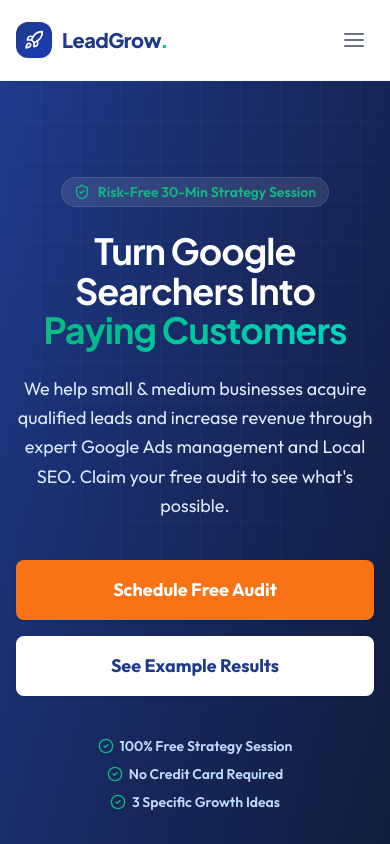
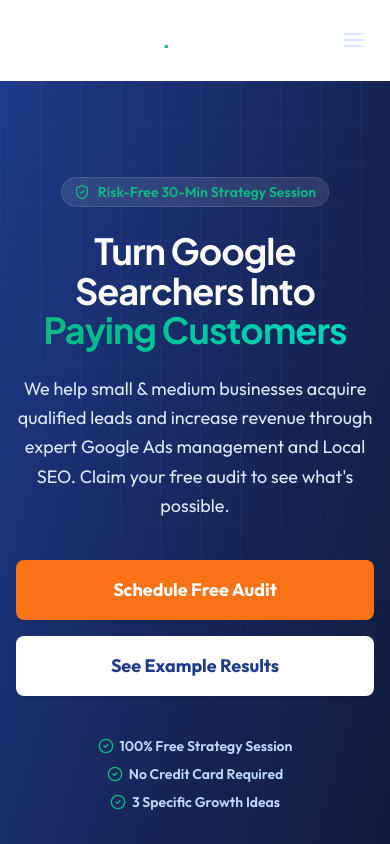
Before and after one commit to rafiulislam1306/Agency, a Next.js app: page / in a window 390 px wide. Shown: the top 844 px of the page. Built offline with nearby package versions, Linux system fonts and the light colour scheme.

Commit message:
style: implement dynamic scroll-responsive header transparency on homepage

```diff
--- a/components/Navbar.tsx
+++ b/components/Navbar.tsx
@@ -1,6 +1,6 @@
 "use client";
 
-import React, { useState } from "react";
+import React, { useState, useEffect } from "react";
 import Link from "next/link";
 import { usePathname } from "next/navigation";
 import { Rocket } from "lucide-react";
@@ -8,9 +8,23 @@
 
 export default function Navbar() {
   const [isOpen, setIsOpen] = useState(false);
+  const [isScrolled, setIsScrolled] = useState(false);
   const pathname = usePathname();
 
   const toggleMenu = () => setIsOpen(!isOpen);
+
+  useEffect(() => {
+    const handleScroll = () => {
+      setIsScrolled(window.scrollY > 20);
+    };
+    window.addEventListener("scroll", handleScroll);
+    return () => window.removeEventListener("scroll", handleScroll);
+  }, []);
+
+  // Close menu on route change
+  useEffect(() => {
+    setIsOpen(false);
+  }, [pathname]);
 
   const navLinks = [
     { name: "Home", href: "/" },
@@ -29,41 +43,78 @@
     return pathname.startsWith(href);
   };
 
+  const isHomepage = pathname === "/";
+  const useTransparentHeader = isHomepage && !isScrolled && !isOpen;
+
   return (
     <>
-      <header className="sticky top-0 z-50 w-full bg-white/80 backdrop-blur-md border-b border-gray-100/80 shadow-xs transition-all duration-300">
+      <header
+        className={`sticky top-0 z-50 w-full transition-all duration-300 ${
+          useTransparentHeader
+            ? "bg-transparent border-b border-transparent shadow-none"
+            : "bg-white/80 backdrop-blur-md border-b border-gray-100/80 shadow-xs"
+        }`}
+      >
         <div className="max-w-7xl mx-auto px-4 sm:px-6 lg:px-8">
           <div className="flex justify-between items-center h-20">
             {/* Logo */}
             <div className="flex-shrink-0 flex items-center">
               <Link href="/" className="flex items-center space-x-2.5 group">
-                <div className="bg-gradient-to-br from-brand-blue to-blue-800 p-2 rounded-xl text-white shadow-xs group-hover:shadow-md transition-all duration-300 group-hover:scale-105">
-                  <Rocket className="w-5 h-5 transform transition-transform duration-300 group-hover:-translate-y-0.5 group-hover:translate-x-0.5" aria-hidden="true" />
+                <div
+                  className={`p-2 rounded-xl text-white transition-all duration-300 group-hover:scale-105 ${
+                    useTransparentHeader
+                      ? "bg-white/10 border border-white/10 shadow-none"
+                      : "bg-gradient-to-br from-brand-blue to-blue-800 shadow-xs group-hover:shadow-md"
+                  }`}
+                >
+                  <Rocket
+                    className={`w-5 h-5 transform transition-transform duration-300 group-hover:-translate-y-0.5 group-hover:translate-x-0.5 ${
+                      useTransparentHeader ? "text-white" : "text-white"
+                    }`}
+                    aria-hidden="true"
+                  />
                 </div>
-                <span className="font-display font-black text-xl tracking-tight text-brand-blue group-hover:text-brand-blue-hover transition-colors">
-                  LeadGrow<span className="text-brand-green">.</span>
+                <span
+                  className={`font-display font-black text-xl tracking-tight transition-colors duration-300 ${
+                    useTransparentHeader
+                      ? "text-white"
+                      : "text-brand-blue group-hover:text-brand-blue-hover"
+                  }`}
+                >
+                  LeadGrow<span className={useTransparentHeader ? "text-brand-green" : "text-brand-green"}>.</span>
                 </span>
               </Link>
             </div>
 
             {/* Desktop Navigation */}
             <nav className="hidden lg:flex space-x-1.5 items-center">
-              {navLinks.map((link) => (
+              {navLinks.map((link) => {
+                const active = isActive(link.href);
+                return (
                   <Link
                     key={link.name}
                     href={link.href}
                     className={`text-xs font-bold tracking-wide uppercase px-4 py-2 rounded-full transition-all duration-200 ${
-                    isActive(link.href)
+                      useTransparentHeader
+                        ? active
+                          ? "bg-white/10 text-white"
+                          : "text-blue-100 hover:text-white hover:bg-white/5"
+                        : active
                           ? "bg-brand-blue/5 text-brand-blue"
                           : "text-gray-600 hover:text-brand-blue hover:bg-gray-50"
                     }`}
                   >
                     {link.name}
                   </Link>
-              ))}
+                );
+              })}
               <Link
                 href="/contact"
-                className="ml-4 inline-flex items-center justify-center px-5 py-2.5 border border-brand-blue text-brand-blue hover:bg-brand-blue hover:text-white rounded-full text-xs font-bold uppercase tracking-wide transition-all duration-300 active:scale-95 shadow-xs"
+                className={`ml-4 inline-flex items-center justify-center px-5 py-2.5 rounded-full text-xs font-bold uppercase tracking-wide transition-all duration-300 active:scale-95 shadow-xs ${
+                  useTransparentHeader
+                    ? "border border-white/30 text-white hover:bg-white hover:text-brand-blue"
+                    : "border border-brand-blue text-brand-blue hover:bg-brand-blue hover:text-white"
+                }`}
               >
                 Schedule Free Audit
               </Link>
@@ -73,7 +124,11 @@
             <div className="flex items-center lg:hidden">
               <button
                 onClick={toggleMenu}
-                className="relative inline-flex items-center justify-center w-10 h-10 rounded-xl text-gray-500 hover:text-brand-blue hover:bg-gray-50 focus:outline-none cursor-pointer"
+                className={`relative inline-flex items-center justify-center w-10 h-10 rounded-xl transition-all duration-300 focus:outline-none cursor-pointer ${
+                  useTransparentHeader
+                    ? "text-blue-100 hover:text-white hover:bg-white/5"
+                    : "text-gray-500 hover:text-brand-blue hover:bg-gray-50"
+                }`}
                 aria-expanded={isOpen}
                 aria-label="Toggle Navigation Menu"
               >
```
Lines whose indentation alone changed are shown as unchanged.
